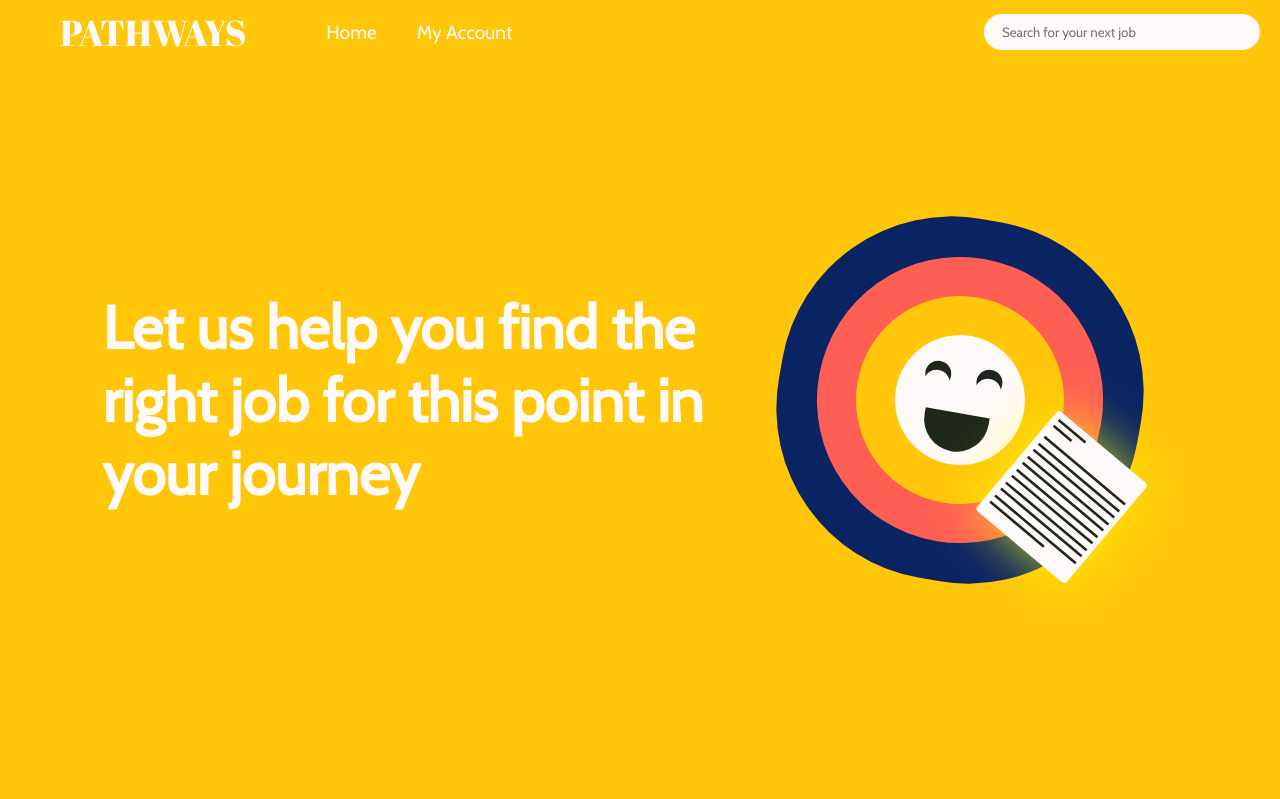
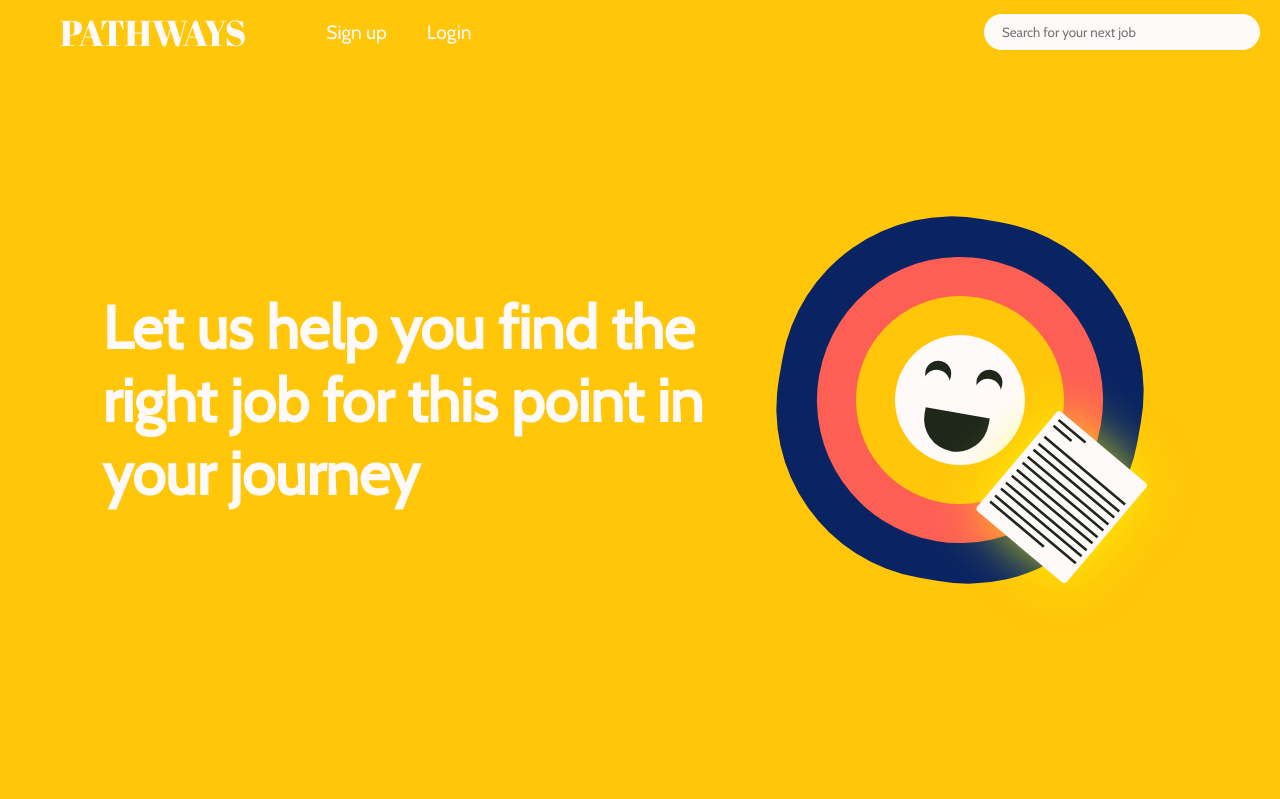
Before and after one commit to Moneill22/HackUmass2021-1, a Django app: page / in a window 1280 px wide. Shown: the top 799 px of the page. Run offline with Django 3.2, Linux system fonts and the light colour scheme.

Commit message:
added check for template user authentication

```diff
--- a/HackUmass2021/templates/template.html
+++ b/HackUmass2021/templates/template.html
@@ -14,8 +14,13 @@
 <body>
     <nav id="navbar">
         <a href="#" class="logo">PATHWAYS</a>
+        {% if user.is_authenticated %}
         <a href="#" class="nav-link">Home</a>
         <a href="#" class="nav-link">My Account</a>
+        {% else %}
+        <a href='#' class="nav-link">Sign up</a>
+        <a href='#' class="nav-link">Login</a>
+        {% endif %}
         <input type="text" placeholder="Search for your next job" class="search"></input>
     </nav>
     {% block body %}
```
